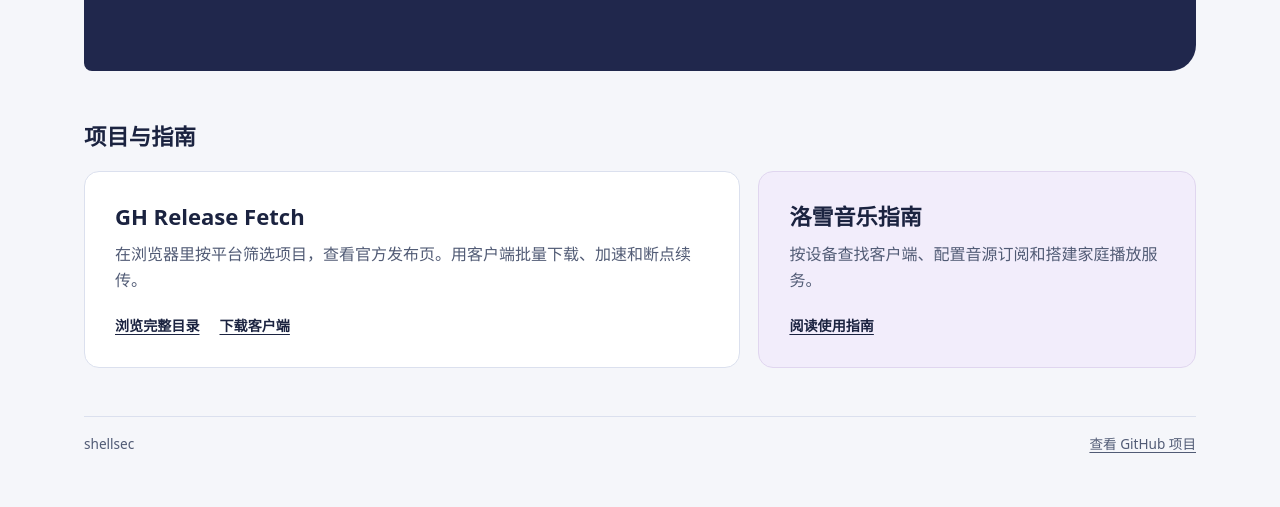
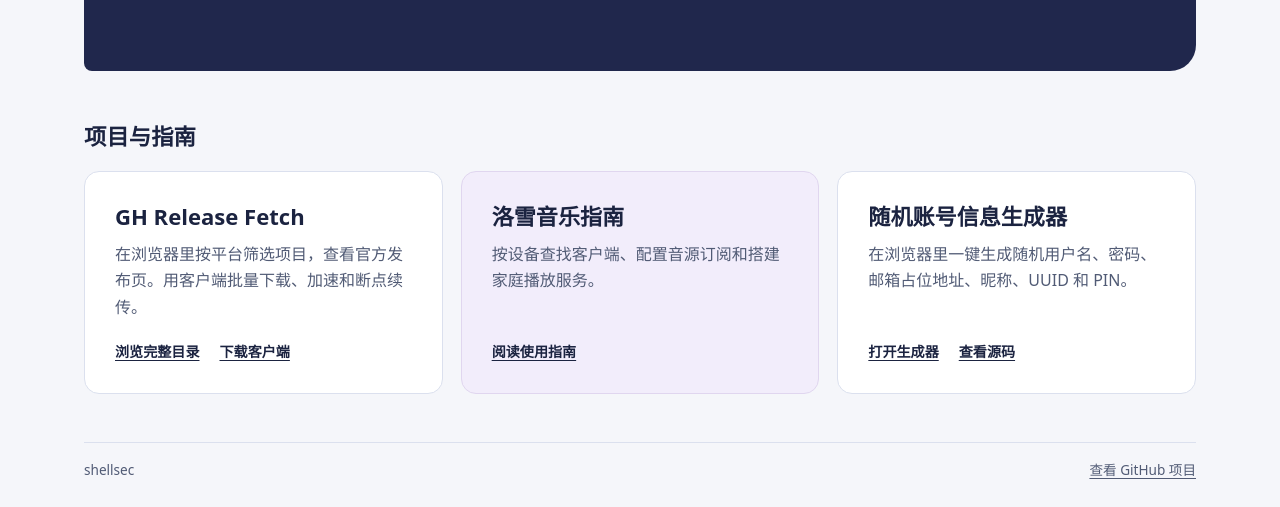
Before and after one commit to shellsec/shellsec.github.io, a plain HTML site: page index.html in a window 1280 px wide. Shown: the part 345-852 px from the top of the page. Before the commit the page ends 825 px from the top, so only its background shows below. Drawn offline with Linux system fonts and the light colour scheme.

Commit message:
Add account generator to the ShellSec homepage

```diff
--- a/index.html
+++ b/index.html
@@ -3,14 +3,14 @@
 <head>
 <meta charset="utf-8">
 <meta name="viewport" content="width=device-width, initial-scale=1">
-<meta name="description" content="浏览 shellsec 的开源项目与使用指南。GH Release Fetch 提供多平台软件目录和 Agent Skills 索引，洛雪音乐指南提供客户端与配置说明。">
+<meta name="description" content="浏览 shellsec 的开源项目与使用指南，包括多平台软件目录、Agent Skills 索引、洛雪音乐指南和随机账号信息生成器。">
 <link rel="canonical" href="https://shellsec.com/">
 <meta property="og:type" content="website">
 <meta property="og:site_name" content="shellsec">
 <meta property="og:locale" content="zh_CN">
 <meta property="og:url" content="https://shellsec.com/">
 <meta property="og:title" content="shellsec · 开源软件目录、Agent Skills 与使用指南">
-<meta property="og:description" content="按平台和分类查找软件与 Agent Skills，也可浏览洛雪音乐客户端与配置指南。">
+<meta property="og:description" content="查找软件与 Agent Skills、浏览洛雪音乐指南，或在线生成随机用户名、密码和其他账号信息。">
 <meta name="twitter:card" content="summary">
 <title>shellsec · 开源软件目录、Agent Skills 与使用指南</title>
 <script type="application/ld+json">
@@ -57,7 +57,7 @@ h1 { font-size: clamp(2.15rem, 5vw, 4rem); line-height: 1.14; font-weight: 760;
 .quick { display: flex; flex-wrap: wrap; gap: 5px 16px; margin-top: 12px; color: #434c6d; font-size: .82rem; }
 .projects { padding-block: clamp(26px, 5vw, 48px); }
 .projects h2 { font-size: 1.4rem; margin-bottom: 15px; }
-.project-grid { display: grid; grid-template-columns: minmax(0, 1.2fr) minmax(0, .8fr); gap: 18px; }
+.project-grid { display: grid; grid-template-columns: repeat(3, minmax(0, 1fr)); gap: 18px; }
 .project { display: flex; flex-direction: column; min-height: 185px; padding: clamp(18px, 3vw, 30px); border: 1px solid var(--border); border-radius: 15px; background: white; }
 .music { background: #f2edfb; border-color: #e0d6ef; }
 .project h3 { font-size: clamp(1.12rem, 2.4vw, 1.38rem); line-height: 1.35; }
@@ -82,6 +82,7 @@ h1 { font-size: clamp(2.15rem, 5vw, 4rem); line-height: 1.14; font-weight: 760;
   <nav class="nav" aria-label="主导航">
     <a href="/gh-release-fetch/">软件目录</a>
     <a href="/lx-music-guide/">洛雪音乐</a>
+    <a href="/gen/">账号生成器</a>
     <a href="https://github.com/shellsec">GitHub</a>
   </nav>
 </header>
@@ -120,6 +121,14 @@ h1 { font-size: clamp(2.15rem, 5vw, 4rem); line-height: 1.14; font-weight: 760;
         <p>按设备查找客户端、配置音源订阅和搭建家庭播放服务。</p>
         <div class="project-links"><a href="/lx-music-guide/">阅读使用指南</a></div>
       </article>
+      <article class="project">
+        <h3>随机账号信息生成器</h3>
+        <p>在浏览器里一键生成随机用户名、密码、邮箱占位地址、昵称、UUID 和 PIN。</p>
+        <div class="project-links">
+          <a href="/gen/">打开生成器</a>
+          <a href="https://github.com/shellsec/gen">查看源码</a>
+        </div>
+      </article>
     </div>
   </section>
 </main>
```
Also changed, not shown: robots.txt.
